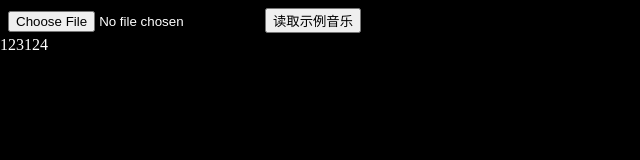
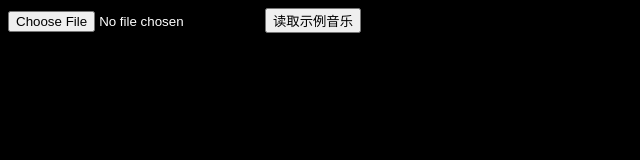
Before and after one commit to CheshireJCat/lab, a plain HTML site: page html5/html5API-AudioContext/index.html in a window 1280 px wide. Shown: the top 160 px of the page, 0-640 px from the left. Drawn offline with Linux system fonts and the light colour scheme.

Commit message:
edit info

```diff
--- a/html5/html5API-AudioContext/index.html
+++ b/html5/html5API-AudioContext/index.html
@@ -317,7 +317,7 @@
 	        <div id="div299"></div>
 	        <div id="div300"></div>
 	    </div>
-	        <p id="info">123124</p>
+	        <p id="info"></p>
 	<script type="text/javascript">
 		window.AudioContext = window.AudioContext || window.webkitAudioContext || window.mozAudioContext || window.msAudioContext;
 		var audioInput = document.getElementById('uploadedFile');
```
